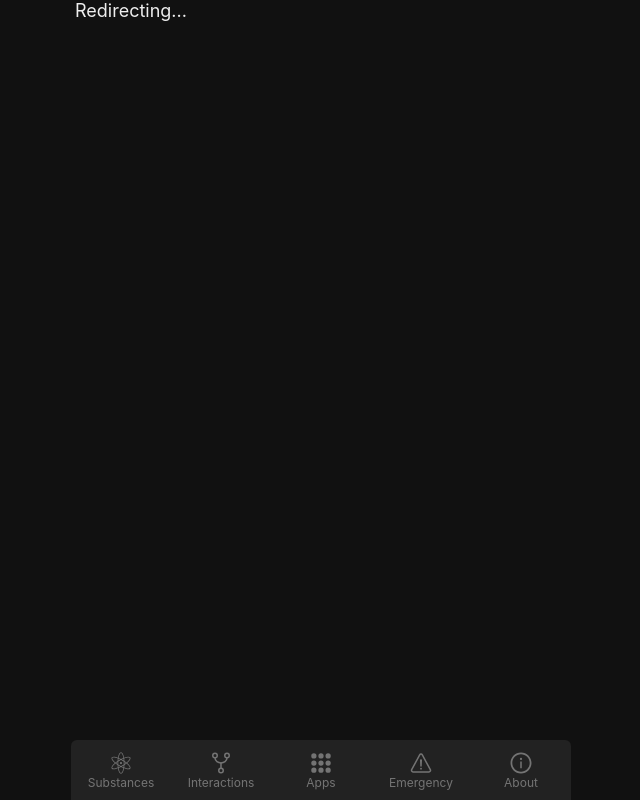
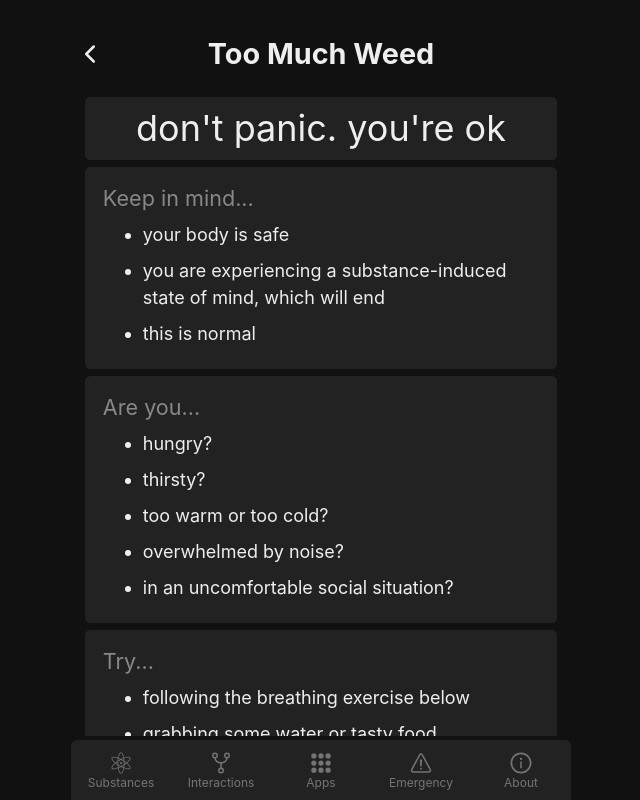
Before and after one commit to NoahSaso/salvum, a Next.js app: page /e/weed in a window 1280 px wide. Before the commit this address had no page. Shown: the whole page, without its empty margins (319-959 px from the left). Built offline with nearby package versions, Linux system fonts and the light colour scheme.

Commit message:
added too much weed emergency page

```diff
--- a/components/emergency.module.scss
+++ b/components/emergency.module.scss
@@ -56,7 +56,8 @@
 
   h3,
   ul + p,
-  p + ul {
+  p + ul,
+  p + p {
     margin-top: 1.4rem;
   }
 
@@ -119,3 +120,9 @@
     }
   }
 }
+
+.breatheSection {
+  & > div {
+    margin-top: 1rem;
+  }
+}
--- a/components/emergency.tsx
+++ b/components/emergency.tsx
@@ -5,6 +5,7 @@ import { IconType } from "react-icons"
 import { IoOpenOutline } from "react-icons/io5"
 import { IoCallOutline, IoChatbubblesOutline } from "react-icons/io5"
 
+import Breathe from "./breathe"
 import styles from "./emergency.module.scss"
 
 interface Props {
@@ -37,7 +38,7 @@ interface RowLinkProps {
   label: string
   href: string
   icon?: IconType
-  marginTop?: number
+  marginTop?: number | string
 }
 export const RowLink: FC<RowLinkProps> = ({ label, href, icon, marginTop }) => {
   const Icon = icon ?? IoOpenOutline
@@ -126,7 +127,14 @@ export const RecoveryPositionSection: FC<SectionProps> = (props) => (
     <RowLink
       label="Photograph by Rama, Wikimedia Commons, Cc-by-sa-2.0-fr"
       href="https://commons.wikimedia.org/wiki/File:Recovery_position.svg"
-      marginTop={16}
+      marginTop="1rem"
     />
   </Section>
 )
+
+export const BreatheSection: FC<SectionProps> = (props) => (
+  <Section className={styles.breatheSection} {...props}>
+    <h2>Breathing exercise</h2>
+    <Breathe smaller />
+  </Section>
+)
--- a/pages/e/psychedelic.module.scss
+++ /dev/null
@@ -1,5 +0,0 @@
-.breatheSection {
-  & > div {
-    margin-top: 1rem;
-  }
-}
--- /dev/null
+++ b/pages/e/weed.tsx
@@ -0,0 +1,95 @@
+import Head from "next/head"
+import Link from "next/link"
+import { FC } from "react"
+
+import {
+  BreatheSection,
+  Container,
+  PeerSupportResourcesSection,
+  RowLink,
+  Section,
+} from "../../components/emergency"
+import Header from "../../components/header"
+
+const Weed: FC = () => (
+  <>
+    <Head>
+      <title>Salvum | Too Much Weed</title>
+      <meta
+        name="description"
+        content="Guide to dealing with an uncomfortable weed experience."
+      />
+    </Head>
+
+    <Header title="Too Much Weed" backHref="/emergency" centered />
+
+    <Container>
+      <Section>
+        <h1>don&apos;t panic. you&apos;re ok</h1>
+      </Section>
+
+      <Section>
+        <h2>Keep in mind...</h2>
+        <ul>
+          <li>your body is safe</li>
+          <li>
+            you are experiencing a substance-induced state of mind, which will
+            end
+          </li>
+          <li>this is normal</li>
+        </ul>
+      </Section>
+
+      <Section>
+        <h2>Are you...</h2>
+        <ul>
+          <li>hungry?</li>
+          <li>thirsty?</li>
+          <li>too warm or too cold?</li>
+          <li>overwhelmed by noise?</li>
+          <li>in an uncomfortable social situation?</li>
+        </ul>
+      </Section>
+
+      <Section>
+        <h2>Try...</h2>
+        <ul>
+          <li>following the breathing exercise below</li>
+          <li>grabbing some water or tasty food</li>
+          <li>changing the music to something chill or light</li>
+          <li>taking a bath or shower</li>
+          <li>thinking of someone you love</li>
+          <li>wrapping yourself in a blanket</li>
+          <li>distracting yourself with a game, movie, or show</li>
+          <li>cuddling with a pet</li>
+          <li>going to sleep</li>
+        </ul>
+      </Section>
+
+      <Section>
+        <h2>Natural remedies</h2>
+        <p>
+          Sniff or chew on a few black peppercorns. Caryophyllene is a terpene
+          found in both cannabis and peppercorns which has been shown to cause
+          sedating effects when combined with THC (the psychoactive compound in
+          weed).
+        </p>
+        <p>
+          Lemons and pine nuts also contain compounds that may help counteract
+          the effects of THC.
+        </p>
+        <RowLink
+          label="Scientific support"
+          href="https://dx.doi.org/10.1111%2Fj.1476-5381.2011.01238.x"
+          marginTop="1rem"
+        />
+      </Section>
+
+      <BreatheSection />
+
+      <PeerSupportResourcesSection />
+    </Container>
+  </>
+)
+
+export default Weed
```
Also changed, not shown: pages/e/psychedelic.tsx (+3 -7 lines), pages/emergency.tsx (+4 -4 lines).
